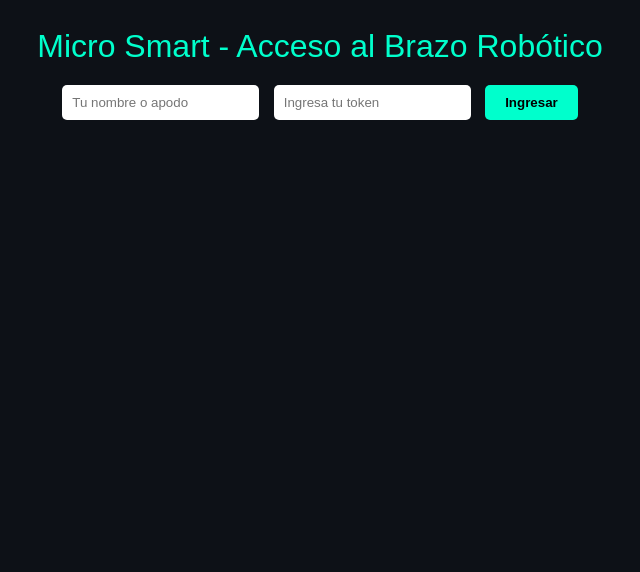
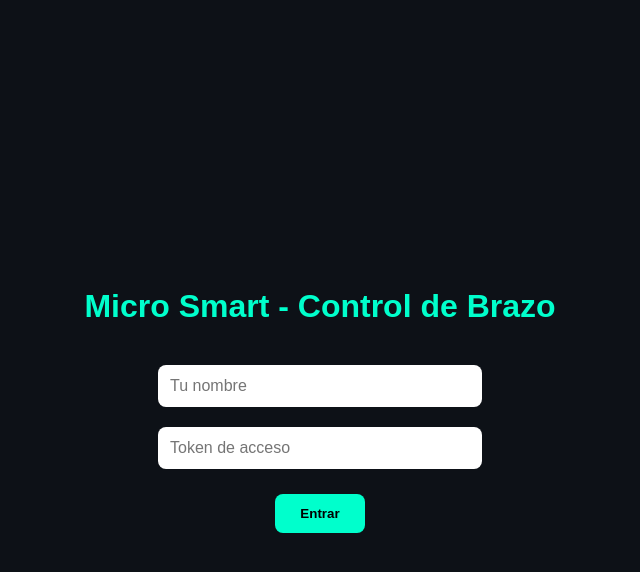
Before and after one commit to jorgelg1177/SP32Control, a website: page index.html in a window 1280 px wide. Shown: the whole page, without its empty margins (320-960 px from the left). Drawn offline with Linux system fonts and the light colour scheme.

Commit message:
Update index.html

```diff
--- a/index.html
+++ b/index.html
@@ -1,80 +1,64 @@
-
 <!DOCTYPE html>
 <html lang="es">
 <head>
   <meta charset="UTF-8">
-  <title>Micro Smart - Acceso al Brazo Robótico</title>
+  <title>Micro Smart - Acceso Brazo Robótico</title>
   <meta name="viewport" content="width=device-width, initial-scale=1.0">
   <style>
     body {
       background: #0d1117;
       color: #00ffcc;
-      font-family: Arial, sans-serif;
+      font-family: 'Arial', sans-serif;
       display: flex;
       flex-direction: column;
       align-items: center;
-      padding: 20px;
+      justify-content: center;
+      height: 100vh;
+      margin: 0;
+      text-align: center;
     }
-    .title {
-      font-size: 2em;
-      margin-bottom: 20px;
-    }
-    .token-section {
+    h1 {
       margin-bottom: 30px;
     }
-    input[type="text"] {
-      padding: 10px;
-      border-radius: 5px;
+    input {
+      padding: 12px;
+      margin: 10px;
+      width: 80%;
+      max-width: 300px;
       border: none;
-      margin-right: 10px;
+      border-radius: 8px;
+      font-size: 1em;
     }
     button {
-      padding: 10px 20px;
-      background: #00ffcc;
+      padding: 12px 25px;
+      background-color: #00ffcc;
+      color: black;
       border: none;
-      border-radius: 5px;
-      color: black;
+      border-radius: 8px;
       font-weight: bold;
       cursor: pointer;
+      margin-top: 15px;
     }
     button:hover {
-      background: #00ddaa;
-    }
-    .message {
-      margin-top: 15px;
-      color: #ff5757;
+      background-color: #00ddaa;
     }
   </style>
 </head>
 <body>
-  <div class="title">Micro Smart - Acceso al Brazo Robótico</div>
-  <div class="token-section">
-    <input type="text" id="user" placeholder="Tu nombre o apodo">
-    <input type="text" id="token" placeholder="Ingresa tu token">
-    <button onclick="enviarToken()">Ingresar</button>
-    <div id="mensaje" class="message"></div>
-  </div>
+  <h1>Micro Smart - Control de Brazo</h1>
+  <input type="text" id="user" placeholder="Tu nombre">
+  <input type="text" id="token" placeholder="Token de acceso">
+  <button onclick="entrar()">Entrar</button>
 
   <script>
-    function enviarToken() {
-      const token = document.getElementById("token").value.trim().toUpperCase();
+    function entrar() {
       const user = document.getElementById("user").value.trim();
-      const mensaje = document.getElementById("mensaje");
-
-      if (!token || !user) {
-        mensaje.textContent = "Por favor, completa ambos campos.";
+      const token = document.getElementById("token").value.trim();
+      if (!user || !token) {
+        alert("Por favor, ingresa tu nombre y el token.");
         return;
       }
-
-      fetch(`https://sp32control.onrender.com/auth?token=${token}&user=${user}`)
-        .then(res => {
-          if (res.ok) {
-            window.location.href = `https://microsmart.github.io/control?token=${token}&user=${user}`;
-          } else {
-            return res.text().then(texto => { mensaje.textContent = texto; });
-          }
-        })
-        .catch(() => mensaje.textContent = "Error de conexión con el servidor.");
+      window.location.href = `control.html?token=${token}&user=${user}`;
     }
   </script>
 </body>
```
